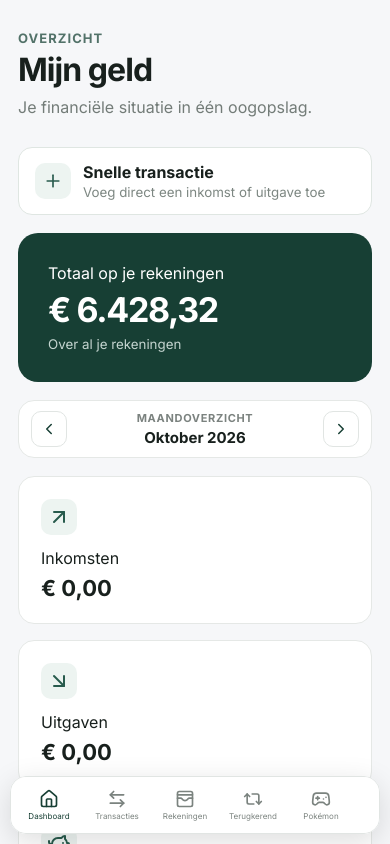
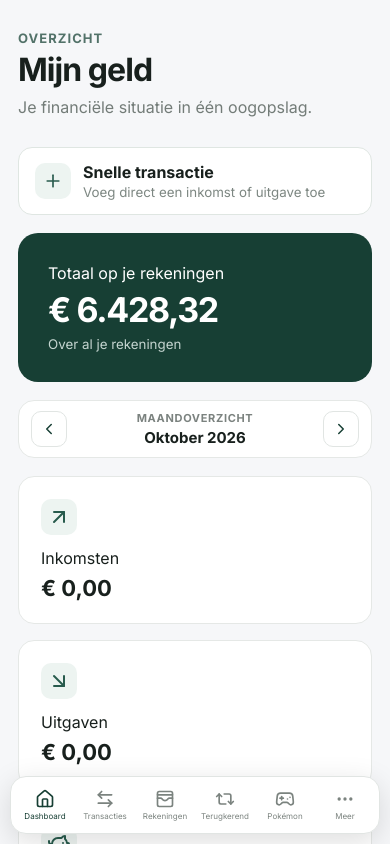
Before and after one commit to Aliasvin/cashflow, a React (Vite) app: page / in a window 390 px wide. Shown: the top 844 px of the page. Built offline with nearby package versions, Linux system fonts and the light colour scheme.

Commit message:
Add files via upload

```diff
--- a/src/index.css
+++ b/src/index.css
@@ -524,7 +524,13 @@ html[data-theme="dark"] .pokemon-entry{border-color:#2b3531}
 
 @media(max-width:760px){
   .pokemon-summary-grid{grid-template-columns:1fr 1fr}
-  .mobile-nav{overflow-x:auto;overflow-y:hidden;justify-content:flex-start;-webkit-overflow-scrolling:touch;scrollbar-width:none}
-  .mobile-nav::-webkit-scrollbar{display:none}
-  .mobile-nav button{min-width:68px;flex:0 0 68px}
+  .mobile-nav{overflow-x:auto;justify-content:flex-start}
+  .mobile-nav button{min-width:64px;flex:1 0 64px}
 }
+
+/* Mobiele hoofdnavigatie: Pokémon zichtbaar, Spaardoelen via Meer */
+@media(max-width:760px){
+  .mobile-nav{overflow:visible!important;justify-content:space-around!important}
+  .mobile-nav button{min-width:0!important;flex:1 1 0!important}
+  .mobile-nav button span{font-size:10px}
+}
```
